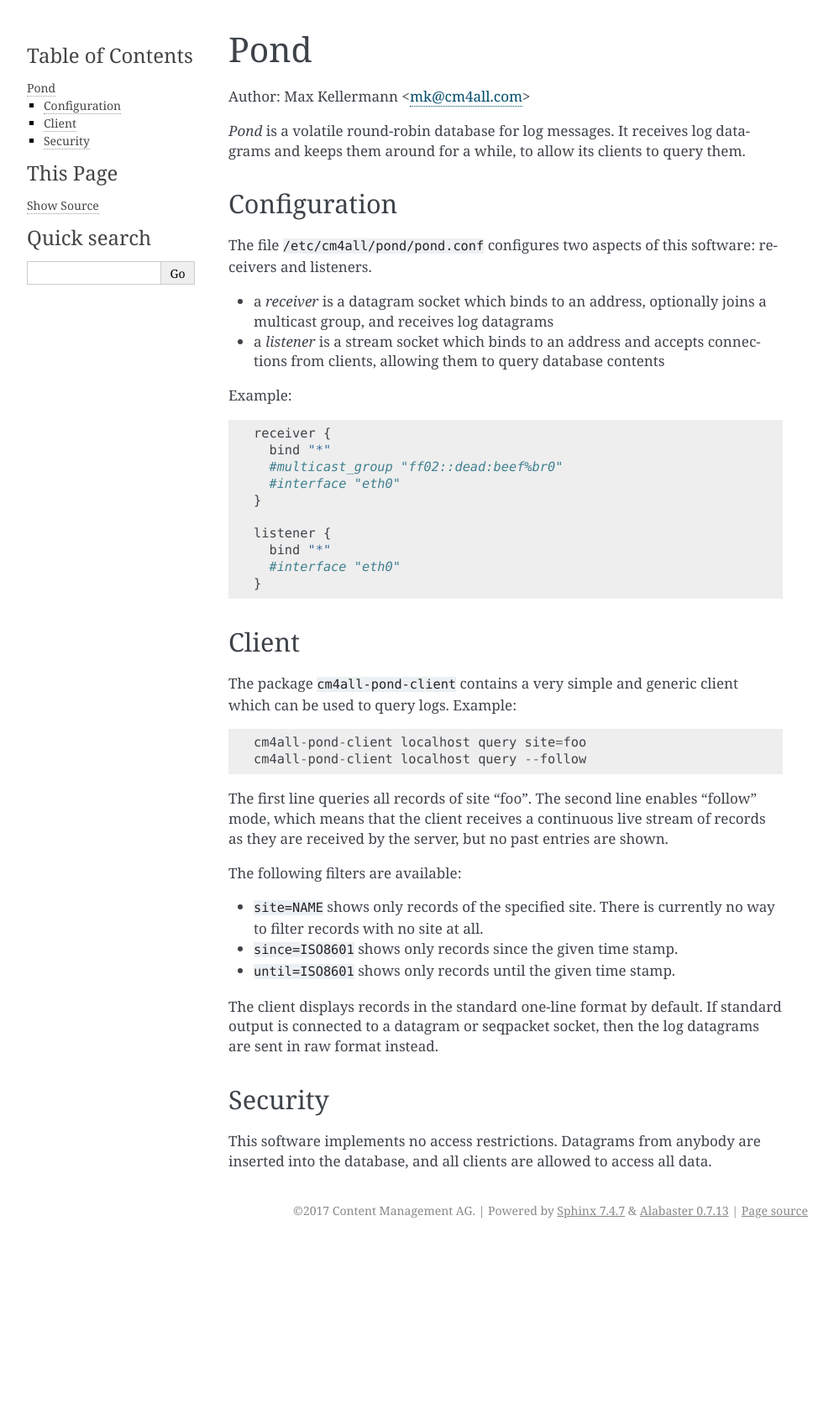
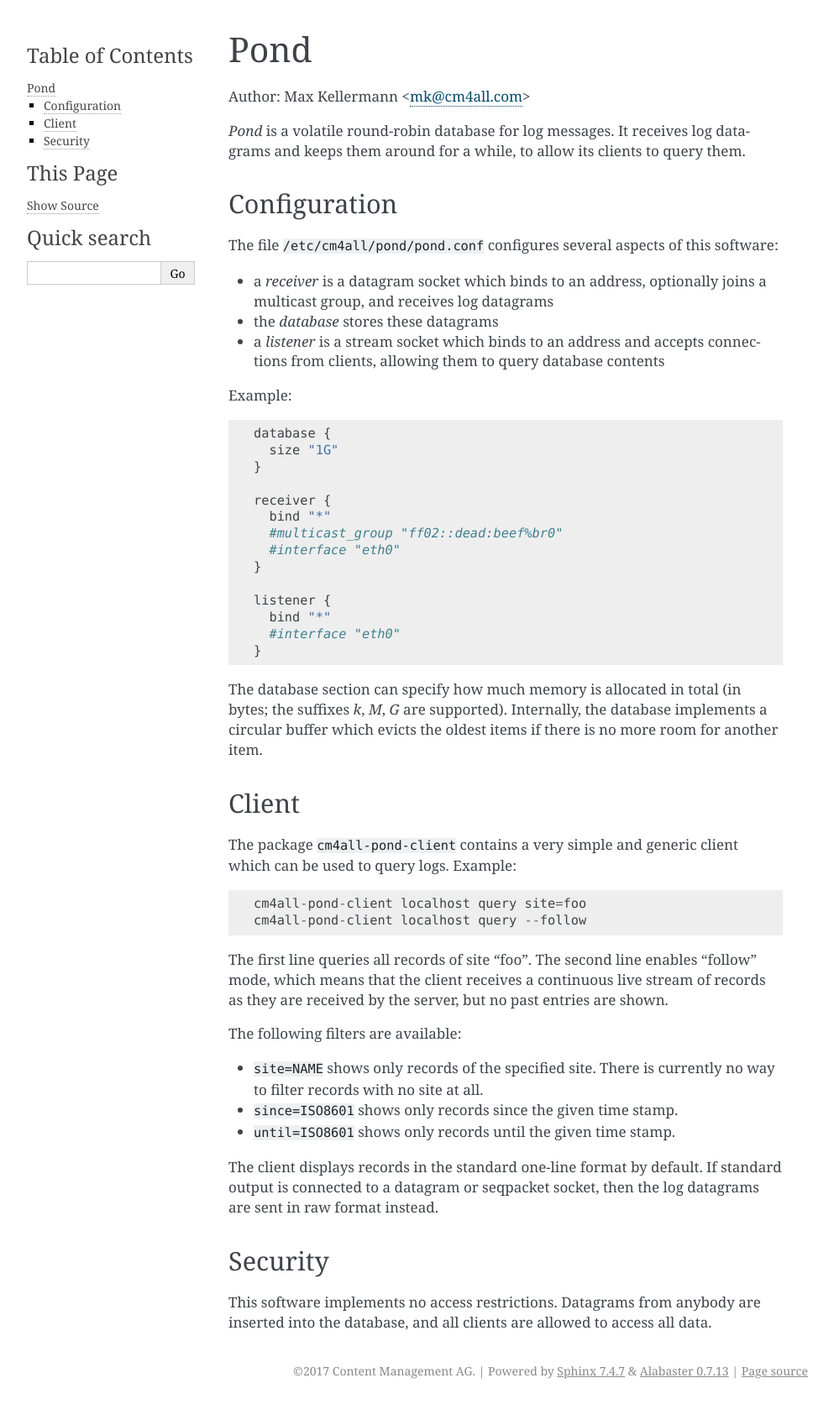
Before and after one commit to CM4all/pond, a Sphinx documentation site: the page built from doc/index.rst, in a window 1280 px wide. Shown: the whole page at 84% size, without its empty margins (148-1141 px from the left). Built offline with Sphinx 7.4.7, drawn with Linux system fonts in a browser that asks for light colours; before the commit the page ends 1481 px from its top, so only the background shows below that.

Commit message:
Config: add "database" section with "size" attribute

```diff
--- a/doc/index.rst
+++ b/doc/index.rst
@@ -11,17 +11,23 @@
 Configuration
 -------------
 
-The file :file:`/etc/cm4all/pond/pond.conf` configures two aspects of
-this software: receivers and listeners.
+The file :file:`/etc/cm4all/pond/pond.conf` configures several aspects
+of this software:
 
 * a *receiver* is a datagram socket which binds to an address,
   optionally joins a multicast group, and receives log datagrams
+
+* the *database* stores these datagrams
 
 * a *listener* is a stream socket which binds to an address and
   accepts connections from clients, allowing them to query database
   contents
 
 Example::
+
+  database {
+    size "1G"
+  }
 
   receiver {
     bind "*"
@@ -33,6 +39,11 @@
     bind "*"
     #interface "eth0"
   }
+
+The database section can specify how much memory is allocated in total
+(in bytes; the suffixes `k`, `M`, `G` are supported).  Internally, the
+database implements a circular buffer which evicts the oldest items if
+there is no more room for another item.
 
 Client
 ------
```
Also changed, not shown: 6 other files.
